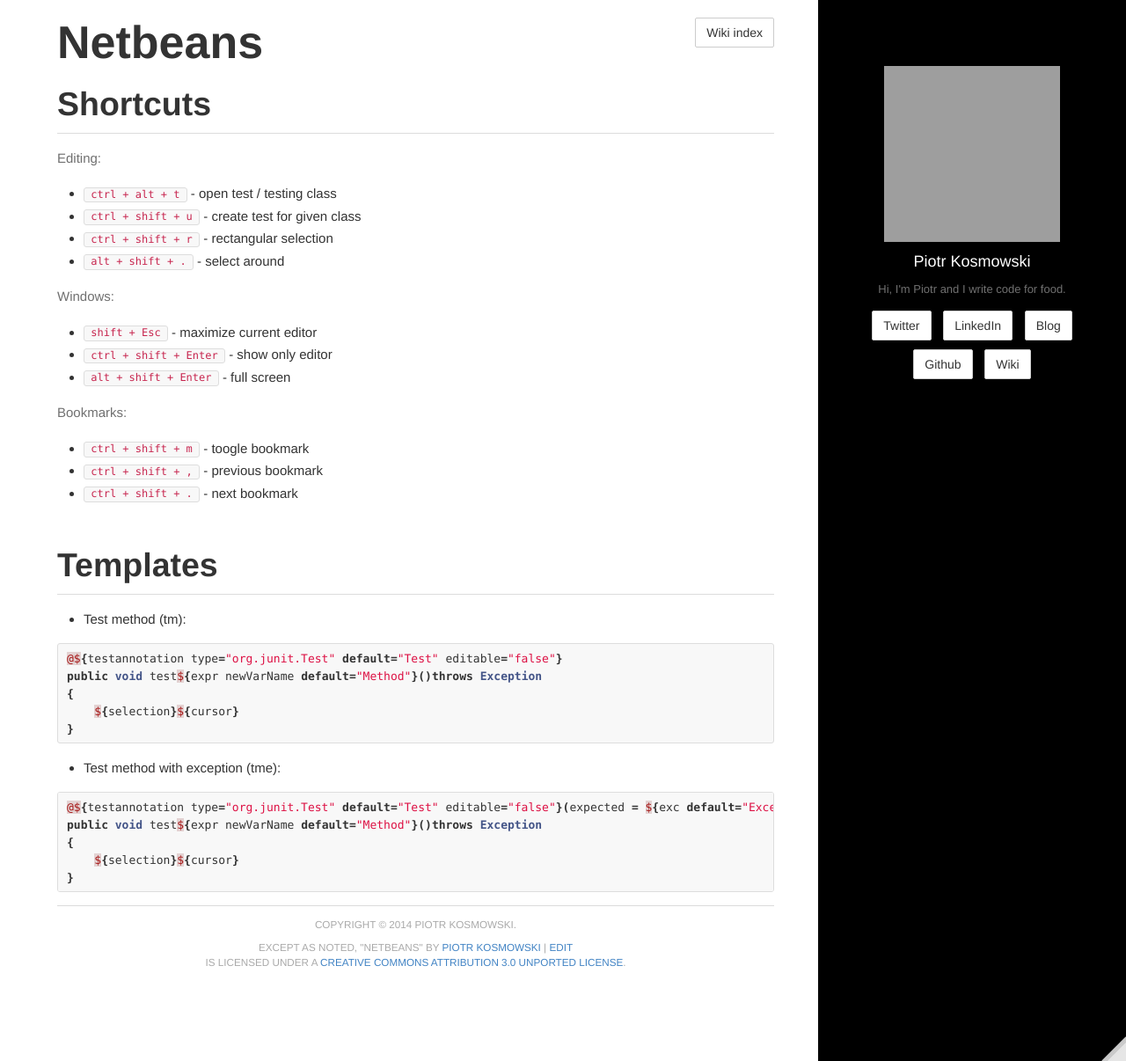
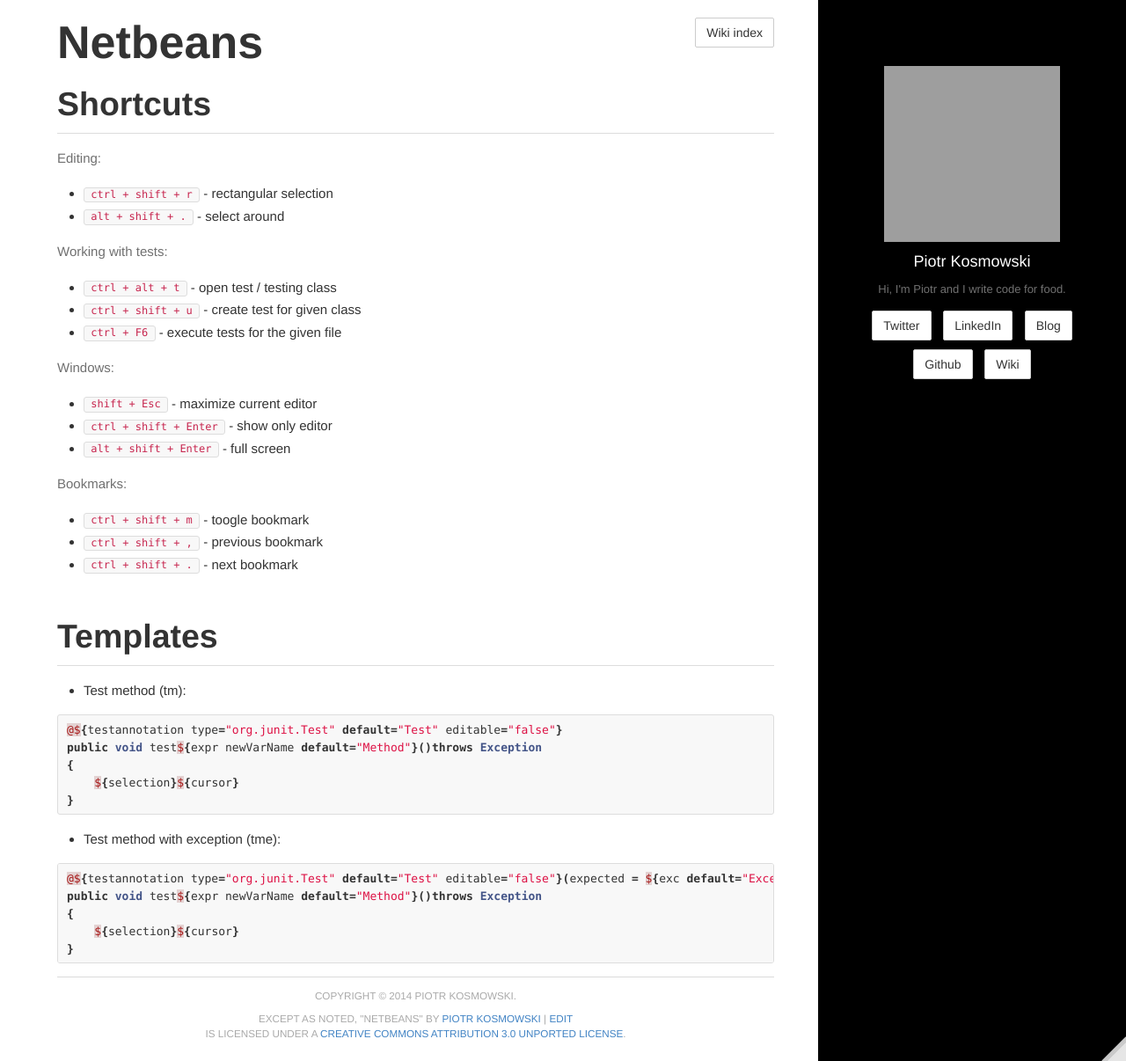
Before and after one commit to kospiotr/kospiotr.github.io, a Jekyll site: the page built from wiki/netbeans.md, in a window 1280 px wide and 1206 px high. Shown: the whole window at 88% size. Built offline with Jekyll 4.4.1, drawn with Linux system fonts in a browser that asks for light colours; Markdown is read by kramdown in place of the engine named in the settings; grey boxes are pictures that could not be loaded.

Commit message:
Update netbeans.md

```diff
--- a/wiki/netbeans.md
+++ b/wiki/netbeans.md
@@ -9,10 +9,13 @@
 # Shortcuts
 
 Editing:
+* `ctrl + shift + r` - rectangular selection
+* `alt + shift + .` - select around
+
+Working with tests:
 * `ctrl + alt + t` - open test / testing class
 * `ctrl + shift + u` - create test for given class
-* `ctrl + shift + r` - rectangular selection
-* `alt + shift + .` - select around
+* `ctrl + F6` - execute tests for the given file
 
 Windows:
 * `shift + Esc` - maximize current editor
```
